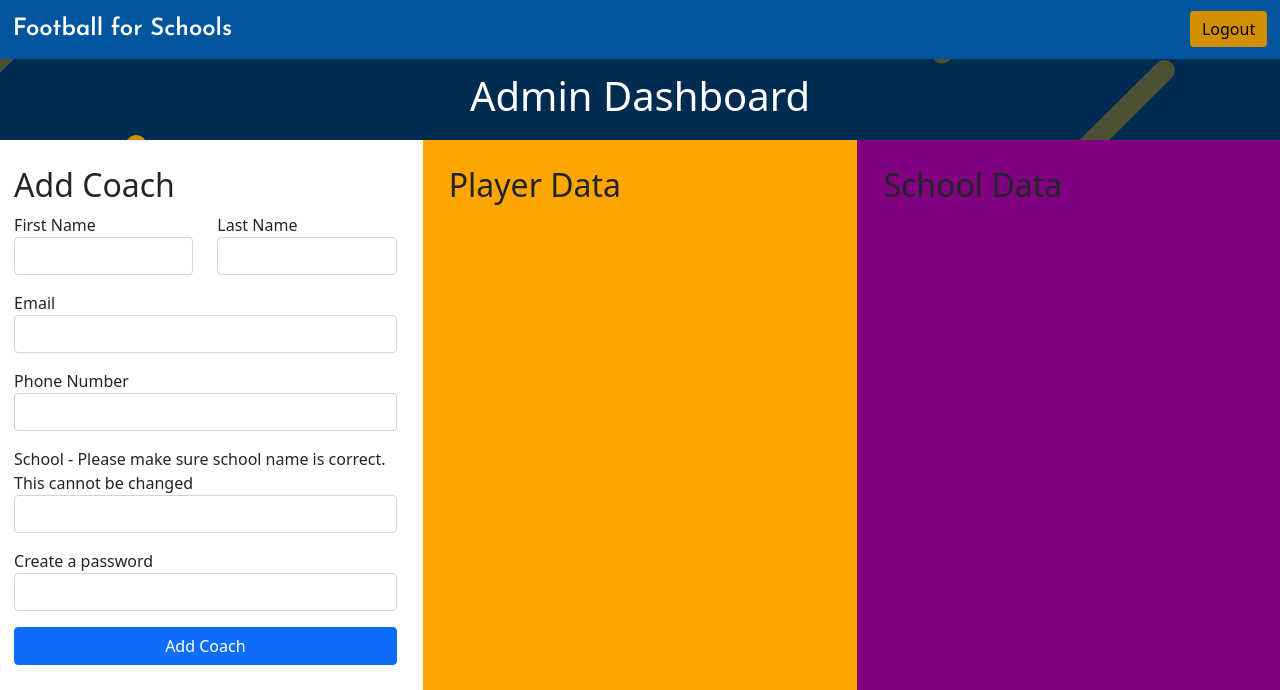
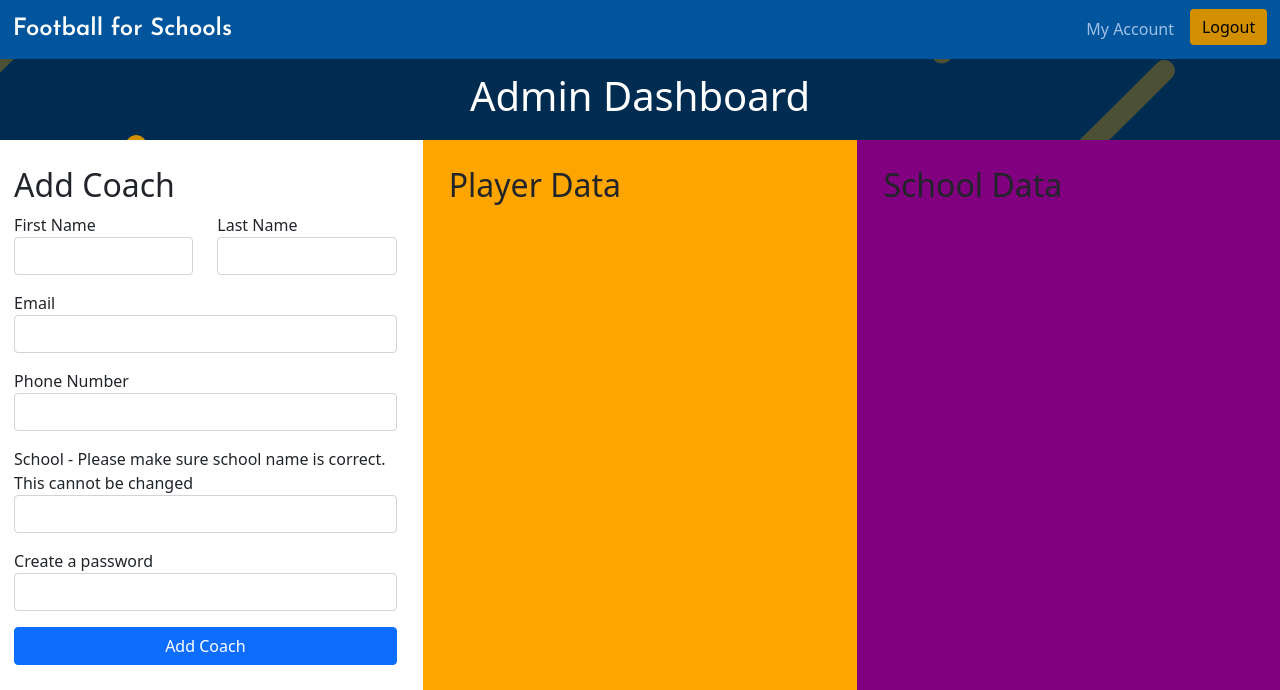
Before and after one commit to vsangil/football-for-schools-2, a Flask app: template templates/admin.html in a window 1280 px wide. Shown: the top 690 px of the page. Run offline with Flask 2, Linux system fonts and the light colour scheme; the template is opened without the code that fills it: values that come from a table or form of the project are taken from there, others are empty; some libraries are stand-ins or nearby versions.

Commit message:
Add My Account page for Admin console

```diff
--- a/templates/admin.html
+++ b/templates/admin.html
@@ -12,10 +12,12 @@
     <!-- GOOGLE FONTS -->
     <link rel="preconnect" href="https://fonts.googleapis.com">
     <link rel="preconnect" href="https://fonts.gstatic.com" crossorigin>
-    <link href="https://fonts.googleapis.com/css2?family=Josefin+Sans:wght@600;700&family=Roboto+Slab:wght@700&display=swap" rel="stylesheet">
+    <link href="https://fonts.googleapis.com/css2?family=Josefin+Sans:wght@600;700&family=Roboto+Slab:wght@700&display=swap"
+          rel="stylesheet">
 
     <!-- BOOTSTRAP CDN -->
-    <link href="https://cdn.jsdelivr.net/npm/bootstrap@5.1.3/dist/css/bootstrap.min.css" rel="stylesheet" integrity="sha384-1BmE4kWBq78iYhFldvKuhfTAU6auU8tT94WrHftjDbrCEXSU1oBoqyl2QvZ6jIW3" crossorigin="anonymous">
+    <link href="https://cdn.jsdelivr.net/npm/bootstrap@5.1.3/dist/css/bootstrap.min.css" rel="stylesheet"
+          integrity="sha384-1BmE4kWBq78iYhFldvKuhfTAU6auU8tT94WrHftjDbrCEXSU1oBoqyl2QvZ6jIW3" crossorigin="anonymous">
 
     <!-- STATIC CSS FILE -->
     <link href="{{ url_for('static', filename='css/styles.css')}}" rel="stylesheet">
@@ -27,6 +29,10 @@
     <div id="full-nav" class="container-fluid">
         <a id="logo2" class="navbar-brand justify-content-center">Football for Schools</a>
         <ul class="nav justify-content-end">
+            <li class="nav-item">
+                <a class="nav-link white" id="account-link" aria-current="page" href="{{url_for('my_account')}}">My
+                    Account</a>
+            </li>
             <li class="nav-item">
                 <a href="{{url_for('logout')}}" id="logout-btn" class="btn btn-warning">Logout</a>
             </li>
@@ -76,6 +82,4 @@
 </div>
 
 
-
-
 {% include 'footer.html'%}
```
Lines whose indentation alone changed are shown as unchanged.
